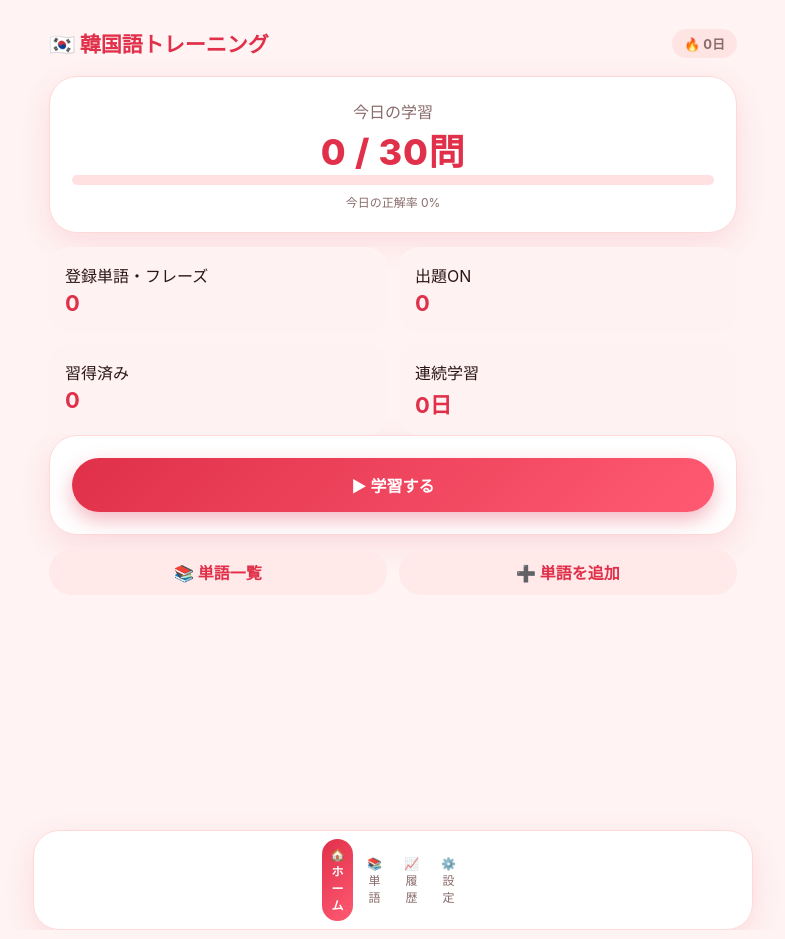
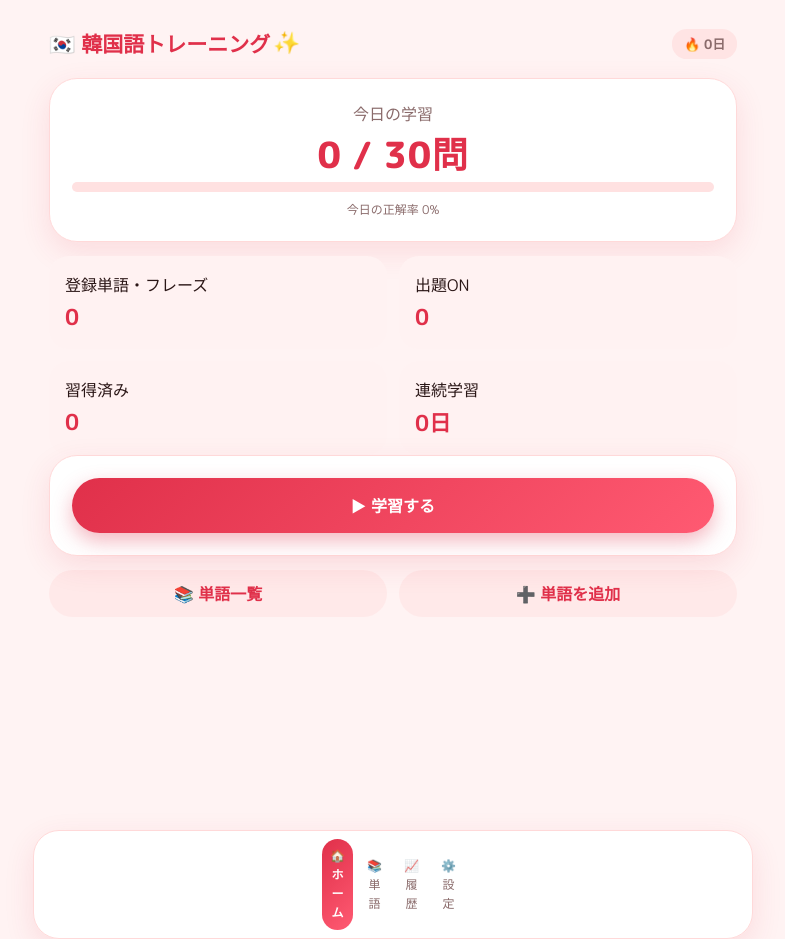
Before and after one commit to ren-kr-stady/korean-vocab, a plain HTML site: page index.html in a window 1280 px wide. Shown: the whole page, without its empty margins (247-1032 px from the left). Drawn offline with Linux system fonts and the light colour scheme.

Commit message:
Update index.html

```diff
--- a/index.html
+++ b/index.html
@@ -5,25 +5,58 @@
 <meta name="viewport" content="width=device-width,initial-scale=1,viewport-fit=cover">
 <meta name="theme-color" content="#e0304a">
 <title>韓国語トレーニング</title>
+<link rel="preconnect" href="https://fonts.googleapis.com">
+<link rel="preconnect" href="https://fonts.gstatic.com" crossorigin>
+<link href="https://fonts.googleapis.com/css2?family=M+PLUS+Rounded+1c:wght@400;500;700;800&display=swap" rel="stylesheet">
 <style>
 :root{--bg:#fff3f3;--card:#fff;--text:#2a1616;--muted:#8a6b6b;--line:#ffd9d9;--accent:#e0304a;--accent2:#ff5a72;--good:#16834b;--bad:#c22641;--shadow:0 10px 30px rgba(224,48,74,.12)}
-*{box-sizing:border-box}body{margin:0;background:var(--bg);color:var(--text);font-family:-apple-system,BlinkMacSystemFont,"Noto Sans JP","Hiragino Kaku Gothic ProN",sans-serif}
-button,input,select,textarea{font:inherit}button{cursor:pointer;border:0}.app{max-width:720px;margin:auto;min-height:100vh;padding:18px 16px 100px}.top{display:flex;align-items:center;justify-content:space-between;margin-bottom:18px}.brand{font-weight:800;font-size:21px;color:var(--accent)}.streak{font-size:13px;color:var(--muted);background:#ffe4e4;padding:5px 12px;border-radius:99px;font-weight:700}
-.card{background:var(--card);border:1px solid var(--line);border-radius:28px;padding:22px;box-shadow:var(--shadow);margin-bottom:14px}
+*{box-sizing:border-box}body{margin:0;background:var(--bg);color:var(--text);font-family:"M PLUS Rounded 1c",-apple-system,BlinkMacSystemFont,"Noto Sans JP","Hiragino Kaku Gothic ProN",sans-serif}
+button,input,select,textarea{font:inherit}button{cursor:pointer;border:0;transition:transform .15s cubic-bezier(.34,1.56,.64,1)}button:active{transform:scale(.94)}
+.app{max-width:720px;margin:auto;min-height:100vh;padding:18px 16px 100px}
+.top{display:flex;align-items:center;justify-content:space-between;margin-bottom:18px}
+.brand{font-weight:800;font-size:21px;color:var(--accent);display:flex;align-items:center;gap:4px}
+.brand .sparkle{display:inline-block;animation:sparkleFloat 2.2s ease-in-out infinite}
+.streak{font-size:13px;color:var(--muted);background:#ffe4e4;padding:5px 12px;border-radius:99px;font-weight:700;animation:pulse 2.6s ease-in-out infinite}
+.card{background:var(--card);border:1px solid var(--line);border-radius:28px;padding:22px;box-shadow:var(--shadow);margin-bottom:14px;animation:cardIn .45s cubic-bezier(.34,1.56,.64,1) both}
 h1,h2,h3{margin:0 0 12px}.muted{color:var(--muted)}.big{font-size:36px;font-weight:800;letter-spacing:.02em;color:var(--accent)}.center{text-align:center}
 .grid{display:grid;grid-template-columns:repeat(2,1fr);gap:12px}.grid3{display:grid;grid-template-columns:repeat(3,1fr);gap:10px}
-.primary{background:linear-gradient(135deg,var(--accent),var(--accent2));color:#fff;border-radius:999px;padding:15px 16px;font-weight:700;width:100%;box-shadow:0 8px 20px rgba(224,48,74,.35)}.secondary{background:#ffe9e9;color:var(--accent);border-radius:999px;padding:11px 16px;font-weight:650}.danger{color:var(--bad)}
-.field{margin:12px 0}.field label{display:block;font-size:13px;font-weight:700;margin-bottom:6px}.field input,.field select,.field textarea{width:100%;padding:13px 16px;border:1px solid var(--line);border-radius:18px;background:#fff}.field textarea{min-height:80px;resize:vertical;border-radius:18px}
+.primary{background:linear-gradient(135deg,var(--accent),var(--accent2));color:#fff;border-radius:999px;padding:15px 16px;font-weight:700;width:100%;box-shadow:0 8px 20px rgba(224,48,74,.35)}
+.primary:active{transform:scale(.95);box-shadow:0 4px 12px rgba(224,48,74,.35)}
+.secondary{background:#ffe9e9;color:var(--accent);border-radius:999px;padding:11px 16px;font-weight:650}
+.danger{color:var(--bad)}
+.field{margin:12px 0}.field label{display:block;font-size:13px;font-weight:700;margin-bottom:6px}.field input,.field select,.field textarea{width:100%;padding:13px 16px;border:1px solid var(--line);border-radius:18px;background:#fff;transition:box-shadow .2s,border-color .2s}.field textarea{min-height:80px;resize:vertical;border-radius:18px}
+.field input:focus,.field select:focus,.field textarea:focus{outline:0;border-color:var(--accent2);box-shadow:0 0 0 4px rgba(255,90,114,.15)}
 .row{display:flex;gap:10px;align-items:center}.between{justify-content:space-between}.wrap{flex-wrap:wrap}.grow{flex:1}
-.nav{position:fixed;bottom:12px;left:12px;right:12px;background:rgba(255,255,255,.97);border:1px solid var(--line);padding:8px max(8px,calc((100vw - 720px)/2 + 8px));display:grid;grid-template-columns:repeat(4,1fr);gap:6px;z-index:5;border-radius:26px;box-shadow:var(--shadow)}.nav button{background:transparent;color:var(--muted);padding:8px 4px;font-size:12px;border-radius:18px}.nav button.active{color:#fff;font-weight:800;background:linear-gradient(135deg,var(--accent),var(--accent2))}
-.stat{padding:16px;border-radius:20px;background:#fff2f2}.stat b{display:block;font-size:22px;margin-top:3px;color:var(--accent)}
-.progress{height:10px;background:#ffe1e1;border-radius:99px;overflow:hidden}.progress>div{height:100%;background:linear-gradient(90deg,var(--accent),var(--accent2))}
-.list{display:flex;flex-direction:column}.item{padding:14px 0;border-bottom:1px solid var(--line)}.item:last-child{border-bottom:0}.tag{font-size:11px;padding:4px 10px;border-radius:99px;background:#ffe9e9;color:var(--accent)}.on{background:#e8f7ef;color:var(--good)}.off{background:#f3eeee;color:var(--muted)}
-.answer{font-size:26px;font-weight:800;text-align:center;margin:20px 0}.result-good{color:var(--good)}.result-bad{color:var(--bad)}
+.nav{position:fixed;bottom:12px;left:12px;right:12px;background:rgba(255,255,255,.97);border:1px solid var(--line);padding:8px max(8px,calc((100vw - 720px)/2 + 8px));display:grid;grid-template-columns:repeat(4,1fr);gap:6px;z-index:5;border-radius:26px;box-shadow:var(--shadow)}
+.nav button{background:transparent;color:var(--muted);padding:8px 4px;font-size:12px;border-radius:18px;transition:transform .2s cubic-bezier(.34,1.56,.64,1),background .2s,color .2s}
+.nav button.active{color:#fff;font-weight:800;background:linear-gradient(135deg,var(--accent),var(--accent2));animation:navPop .35s cubic-bezier(.34,1.56,.64,1)}
+.stat{padding:16px;border-radius:20px;background:#fff2f2;animation:popIn .4s cubic-bezier(.34,1.56,.64,1) both}
+.grid .stat:nth-child(1){animation-delay:.02s}.grid .stat:nth-child(2){animation-delay:.07s}.grid .stat:nth-child(3){animation-delay:.12s}.grid .stat:nth-child(4){animation-delay:.17s}
+.stat b{display:block;font-size:22px;margin-top:3px;color:var(--accent)}
+.progress{height:10px;background:#ffe1e1;border-radius:99px;overflow:hidden}.progress>div{height:100%;background:linear-gradient(90deg,var(--accent),var(--accent2));transition:width .7s cubic-bezier(.34,1.56,.64,1)}
+.list{display:flex;flex-direction:column}.item{padding:14px 0;border-bottom:1px solid var(--line);transition:transform .15s}.item:active{transform:scale(.99)}.item:last-child{border-bottom:0}
+.tag{font-size:11px;padding:4px 10px;border-radius:99px;background:#ffe9e9;color:var(--accent);transition:background .2s,color .2s}.on{background:#e8f7ef;color:var(--good)}.off{background:#f3eeee;color:var(--muted)}
+.answer{font-size:26px;font-weight:800;text-align:center;margin:20px 0}
+.result-good{color:var(--good);display:inline-block;animation:pop .5s cubic-bezier(.34,1.56,.64,1)}
+.result-bad{color:var(--bad);display:inline-block;animation:shake .5s}
 .choice{display:flex;gap:8px;align-items:center;padding:12px 16px;border:1px solid var(--line);border-radius:18px;margin:7px 0}.choice input{width:auto}
 .small{font-size:12px}.empty{text-align:center;padding:30px;color:var(--muted)}
 .hidden{display:none!important}
-.toast{position:fixed;top:16px;left:50%;transform:translateX(-50%);background:var(--accent);color:#fff;padding:10px 18px;border-radius:99px;z-index:20;font-size:13px;box-shadow:0 8px 20px rgba(224,48,74,.35)}
+.toast{position:fixed;top:16px;left:50%;transform:translate(-50%,0);background:var(--accent);color:#fff;padding:10px 18px;border-radius:99px;z-index:20;font-size:13px;box-shadow:0 8px 20px rgba(224,48,74,.35);animation:toastIn .35s cubic-bezier(.34,1.56,.64,1)}
+.enter-right{animation:enterRight .35s cubic-bezier(.34,1.56,.64,1) both}
+.enter-left{animation:enterLeft .35s cubic-bezier(.34,1.56,.64,1) both}
+.enter-up{animation:enterUp .38s cubic-bezier(.34,1.56,.64,1) both}
+@keyframes cardIn{from{opacity:0;transform:translateY(18px) scale(.97)}to{opacity:1;transform:translateY(0) scale(1)}}
+@keyframes popIn{from{opacity:0;transform:scale(.8)}to{opacity:1;transform:scale(1)}}
+@keyframes pop{0%{transform:scale(.5);opacity:0}70%{transform:scale(1.18);opacity:1}100%{transform:scale(1)}}
+@keyframes shake{10%,90%{transform:translateX(-2px)}20%,80%{transform:translateX(4px)}30%,50%,70%{transform:translateX(-9px)}40%,60%{transform:translateX(9px)}}
+@keyframes sparkleFloat{0%,100%{transform:translateY(0) rotate(0deg)}50%{transform:translateY(-4px) rotate(14deg)}}
+@keyframes pulse{0%,100%{transform:scale(1)}50%{transform:scale(1.06)}}
+@keyframes navPop{0%{transform:scale(.82)}55%{transform:scale(1.12)}100%{transform:scale(1)}}
+@keyframes toastIn{from{opacity:0;transform:translate(-50%,-16px) scale(.9)}to{opacity:1;transform:translate(-50%,0) scale(1)}}
+@keyframes enterRight{from{opacity:0;transform:translateX(26px)}to{opacity:1;transform:translateX(0)}}
+@keyframes enterLeft{from{opacity:0;transform:translateX(-26px)}to{opacity:1;transform:translateX(0)}}
+@keyframes enterUp{from{opacity:0;transform:translateY(22px) scale(.97)}to{opacity:1;transform:translateY(0) scale(1)}}
 @media(min-width:650px){.app{padding-top:28px}.nav{position:static;margin:30px auto 0;max-width:720px;border:1px solid var(--line);border-radius:26px}}
 </style>
 </head>
@@ -53,9 +86,14 @@ function nav(){return `<nav class="nav">
 <button class="${(page==="words"||page==="wordForm")?"active":""}" onclick="go('words')">📚<br>単語</button>
 <button class="${page==="history"?"active":""}" onclick="go('history')">📈<br>履歴</button>
 <button class="${page==="settings"?"active":""}" onclick="go('settings')">⚙️<br>設定</button></nav>`}
+const tabOrder=["home","words","history","settings"];
+let lastMainIndex=0;
 function shell(content){
+ let idx=tabOrder.indexOf(page), enterClass;
+ if(idx>=0){enterClass=idx>=lastMainIndex?"enter-right":"enter-left";lastMainIndex=idx}
+ else{enterClass="enter-up"}
  let backBtn=page!=="home"?`<div style="margin-bottom:12px"><button class="secondary" onclick="goBack()">← 戻る</button></div>`:"";
- document.getElementById("app").innerHTML=`<main class="app"><div class="top"><div class="brand">🇰🇷 韓国語トレーニング</div><div class="streak">🔥 ${data.streak}日</div></div>${backBtn}${content}</main>${nav()}`
+ document.getElementById("app").innerHTML=`<main class="app ${enterClass}"><div class="top"><div class="brand">🇰🇷 韓国語トレーニング<span class="sparkle">✨</span></div><div class="streak">🔥 ${data.streak}日</div></div>${backBtn}${content}</main>${nav()}`
 }
 function goBack(){
  if(page==="wordForm"){go("words");return}
@@ -68,10 +106,12 @@ function go(p){page=p; if(p==="home")renderHome();if(p==="words")renderWords();i
 function renderHome(){
  let h=data.history.find(x=>x.date===today())||{questions:0,correct:0};
  let pct=h.questions?Math.round(h.correct/h.questions*100):0;
- shell(`<div class="card center"><div class="muted">今日の学習</div><div class="big">${h.questions} / ${data.goal}問</div><div class="progress"><div style="width:${Math.min(100,h.questions/data.goal*100)}%"></div></div><div class="small muted" style="margin-top:8px">今日の正解率 ${pct}%</div></div>
+ let fillPct=Math.min(100,h.questions/data.goal*100);
+ shell(`<div class="card center"><div class="muted">今日の学習</div><div class="big">${h.questions} / ${data.goal}問</div><div class="progress"><div id="homeBar" style="width:0%"></div></div><div class="small muted" style="margin-top:8px">今日の正解率 ${pct}%</div></div>
  <div class="grid"><div class="stat">登録単語・フレーズ<b>${data.words.length}</b></div><div class="stat">出題ON<b>${activeWords().length}</b></div><div class="stat">習得済み<b>${data.words.filter(mastered).length}</b></div><div class="stat">連続学習<b>${data.streak}日</b></div></div>
  <div class="card"><button class="primary" onclick="setupStudy()">▶ 学習する</button></div>
  <div class="grid"><button class="secondary" onclick="go('words')">📚 単語一覧</button><button class="secondary" onclick="addWord()">➕ 単語を追加</button></div>`);
+ requestAnimationFrame(()=>requestAnimationFrame(()=>{let b=document.getElementById("homeBar");if(b)b.style.width=fillPct+"%"}));
 }
 
 function setupStudy(){
```
